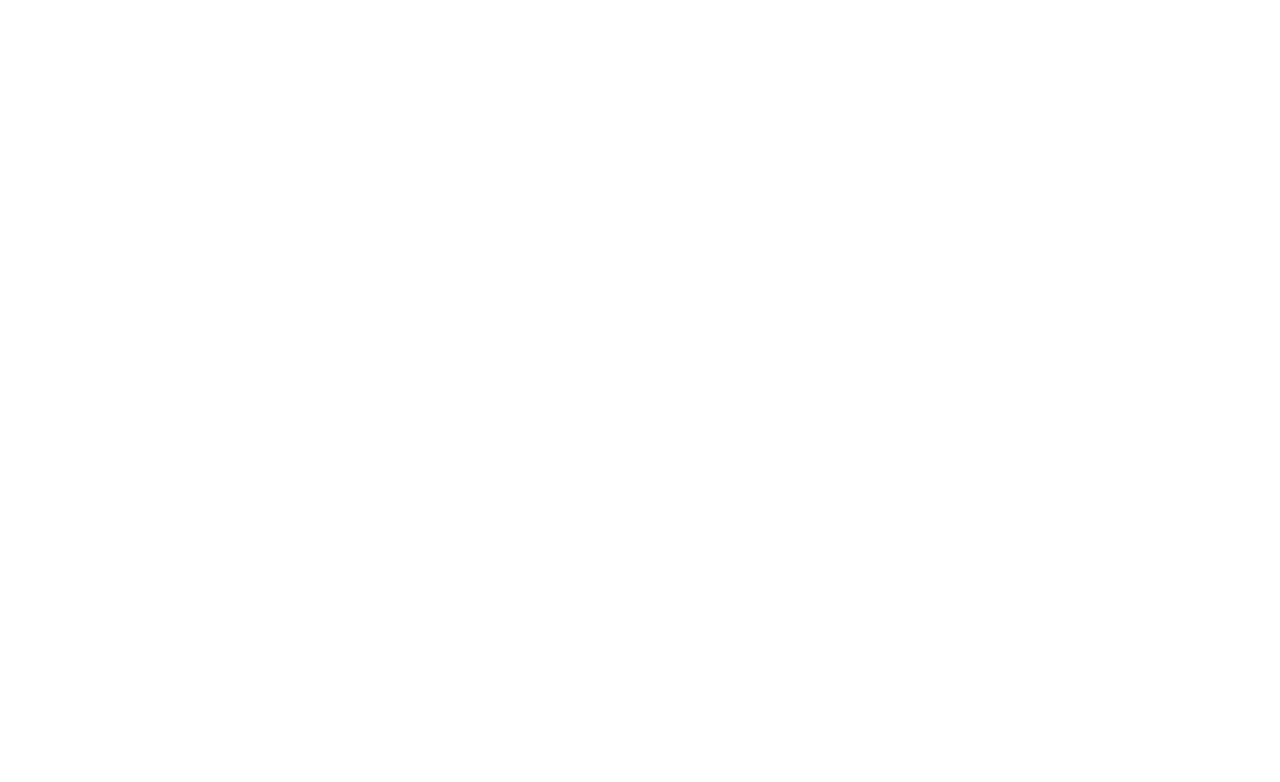
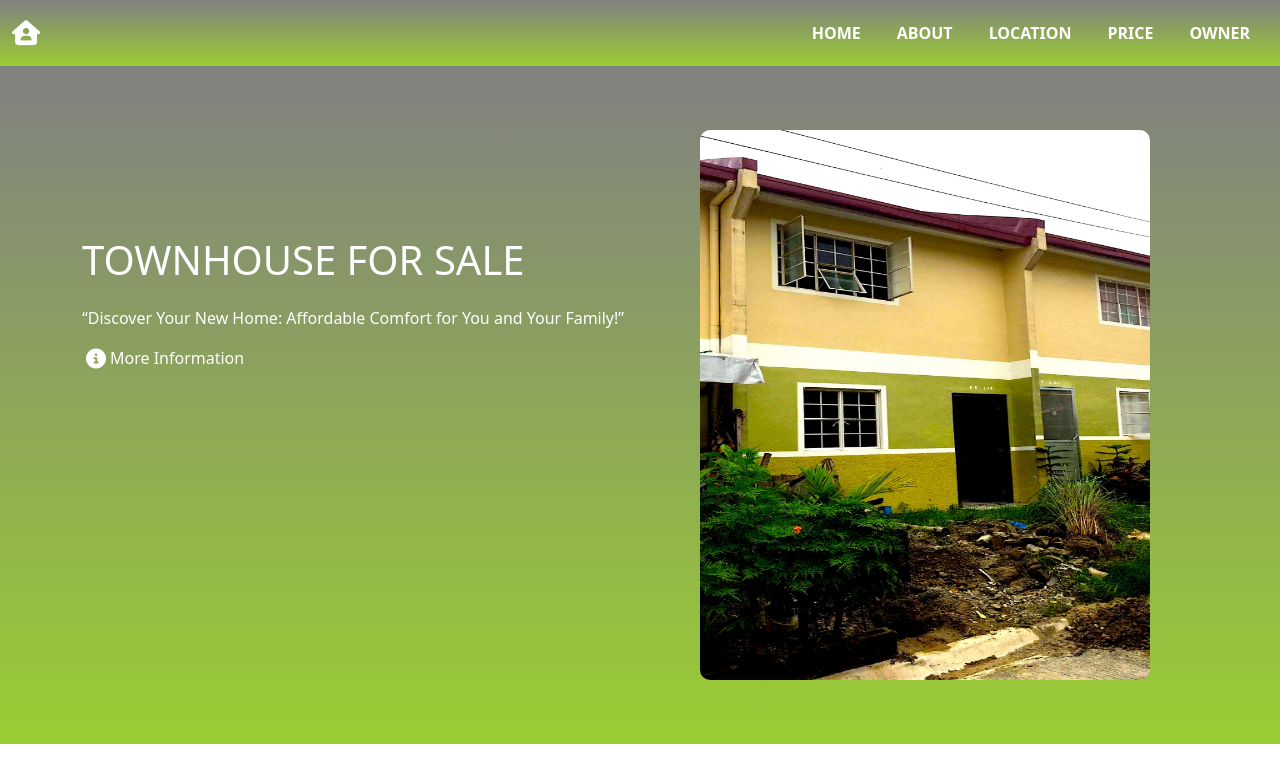
Before and after one commit to dhonaobina/HouseForSale_SpringtownVillaBrgyGayaGayaBulacan, a plain HTML site: page index.html in a window 1280 px wide. Drawn offline with nearby package versions, Linux system fonts and the light colour scheme.

Commit message:
navbar and hero section created

```diff
--- a/index.html
+++ b/index.html
@@ -3,10 +3,58 @@
 <head>
     <meta charset="UTF-8">
     <meta name="viewport" content="width=device-width, initial-scale=1.0">
+    <link rel="stylesheet" href="style.css">
     <link href="https://cdn.jsdelivr.net/npm/bootstrap@5.3.3/dist/css/bootstrap.min.css" rel="stylesheet" integrity="sha384-QWTKZyjpPEjISv5WaRU9OFeRpok6YctnYmDr5pNlyT2bRjXh0JMhjY6hW+ALEwIH" crossorigin="anonymous">
+    <script src="https://cdn.jsdelivr.net/npm/bootstrap@5.3.3/dist/js/bootstrap.bundle.min.js" integrity="sha384-YvpcrYf0tY3lHB60NNkmXc5s9fDVZLESaAA55NDzOxhy9GkcIdslK1eN7N6jIeHz" crossorigin="anonymous"></script>
+    <script src="https://kit.fontawesome.com/48e02bdfaf.js" crossorigin="anonymous"></script>
+    <link rel="stylesheet" href="https://cdn.jsdelivr.net/npm/@fortawesome/fontawesome-free@6.4.2/css/fontawesome.min.css" integrity="sha384-BY+fdrpOd3gfeRvTSMT+VUZmA728cfF9Z2G42xpaRkUGu2i3DyzpTURDo5A6CaLK" crossorigin="anonymous">
     <title>Townhouse For Sale | Springtown Villa</title>
 </head>
 <body>
-
+    <!--Navigation Section-->
+    <section id="nav-bar">
+        <nav class="navbar navbar-expand-lg bg-body-tertiary">
+            <div class="container-fluid">
+              <a class="navbar-brand" href="#"><i class="fa-solid fa-house-user fa-lg" style="color: #ffffff;"></i></a>
+              <button class="navbar-toggler" type="button" data-bs-toggle="collapse" data-bs-target="#navbarNav" aria-controls="navbarNav" aria-expanded="false" aria-label="Toggle navigation">
+                <span class="navbar-toggler-icon"></span>
+              </button>
+              <div class="collapse navbar-collapse" id="navbarNav">
+                <ul class="navbar-nav ms-auto">
+                  <li class="nav-item">
+                    <a class="nav-link active" aria-current="page" href="#">HOME</a>
+                  </li>
+                  <li class="nav-item">
+                    <a class="nav-link" href="#">ABOUT</a>
+                  </li>
+                  <li class="nav-item">
+                    <a class="nav-link" href="#">LOCATION</a>
+                  </li>
+                  <li class="nav-item">
+                    <a class="nav-link" href="#">PRICE</a>
+                  </li>
+                  <li class="nav-item">
+                    <a class="nav-link" href="#">OWNER</a>
+                  </li>
+                </ul>
+              </div>
+            </div>
+          </nav>
+    </section>
+    <!--Hero Section-->
+    <section id="banner">
+        <div class="container">
+            <div class="row">
+                <div class="col-md-6">
+                    <p class="promo-title">TOWNHOUSE FOR SALE</p>
+                    <p>“Discover Your New Home: Affordable Comfort for You and Your Family!”</p>
+                    <a href="#"><i class="fa-solid fa-circle-info fa-lg info-btn m-1"></i>More Information</a>
+                </div>
+                <div class="col-md-6 text-center">
+                    <img id="banner-photo" class="img-fluid" src="./img/townhouse_photo1.jpg" >
+                </div>
+            </div>
+        </div>
+    </section>
 </body>
 </html>
--- /dev/null
+++ b/style.css
@@ -0,0 +1,59 @@
+* {
+    margin: 0;
+    padding: 0;
+}
+
+body {
+    font-family: sans-serif;
+}
+
+/*--Nav Section--*/
+
+#nav-bar {
+    position: sticky;
+    top: 0;
+    z-index: 10;
+}
+
+.navbar {
+    background-image: linear-gradient(to top, #9ACD32, #808080);
+    padding: 1 !important;
+}
+
+.navbar-nav li {
+    padding: 5px 10px;
+}
+
+.navbar-nav li a {
+    color: #fff !important;
+    font-weight: 600;
+}
+
+.navbar-light .navbar-toggler-icon {
+    color: #fff; /* Change icon color */
+}
+
+/*--Hero Section--*/
+
+#banner {
+    background-image: linear-gradient(to top, #9ACD32, #808080);
+    color:#fff;
+    padding: 5%;
+}
+
+.promo-title {
+    font-size: 40px;
+    font-weight: 600px;
+    margin-top: 100px;
+}
+
+#banner a {
+    color: #fff;
+    text-decoration: none;
+}
+
+#banner-photo {
+    height: 550px;
+    width: 450px;
+    border-radius: 10px;
+}
```
Also changed, not shown: img/townhouse_photo1.jpg (added), 1 other file.
